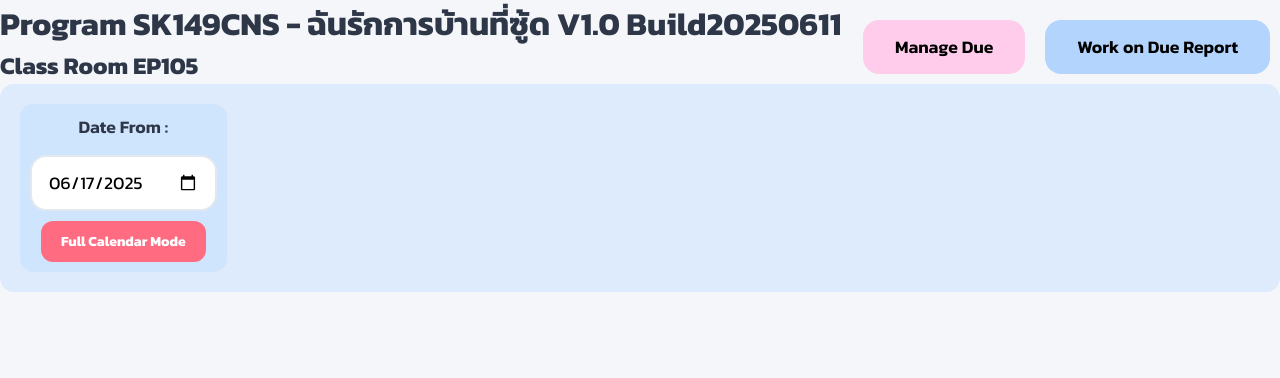
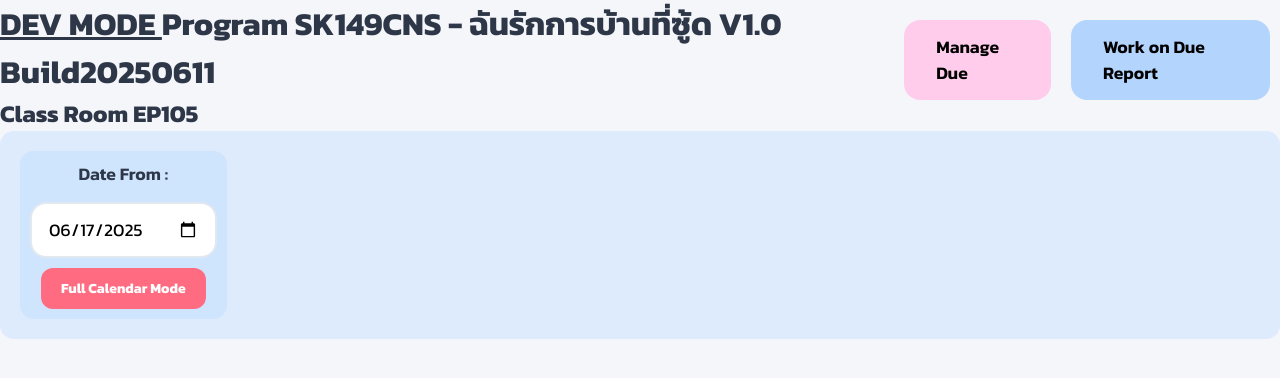
Before and after one commit to phatphoom/student-task-react, a Next.js app: page / in a window 1280 px wide. Shown: the top 378 px of the page. Built offline with nearby package versions, Linux system fonts and the light colour scheme; no server answers.

Commit message:
test dev mode on dev url and dev branch

```diff
--- a/src/app/globals.css
+++ b/src/app/globals.css
@@ -759,3 +759,7 @@ body {
   background-color: #ff5151;
   color: white;
 }
+
+.dev-mode {
+  text-decoration: underline;
+}
--- a/src/app/page.tsx
+++ b/src/app/page.tsx
@@ -122,6 +122,9 @@ export default function TaskInformation() {
       <div className="group-button-and-text">
         <div>
           <h1 className="title">
+            <span className="dev-mode">
+              <b>DEV MODE </b>
+            </span>
             Program SK149CNS - ฉันรักการบ้านที่ซู้ด V1.0 Build20250611
           </h1>
           <h2 className="title">Class Room EP105</h2>
```
